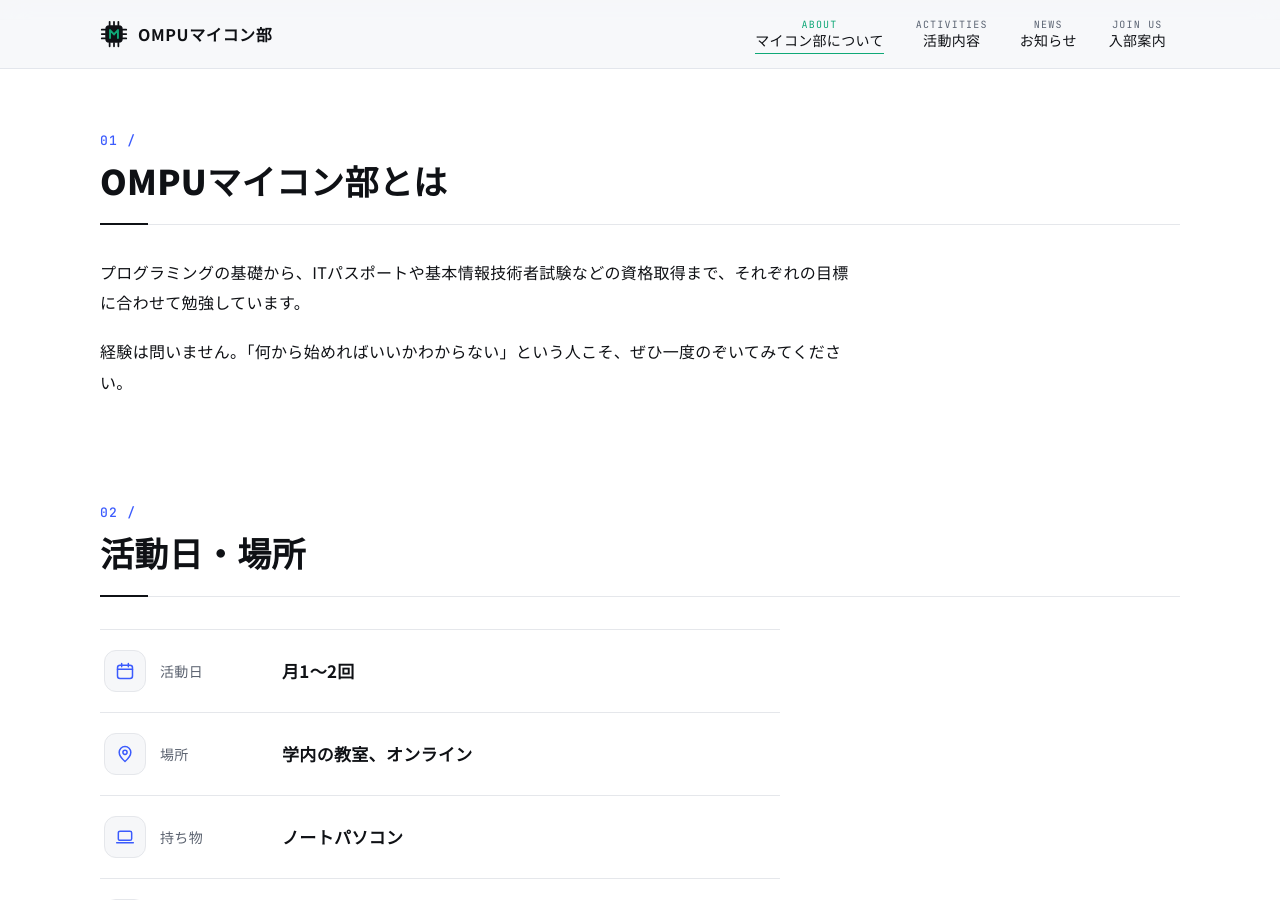
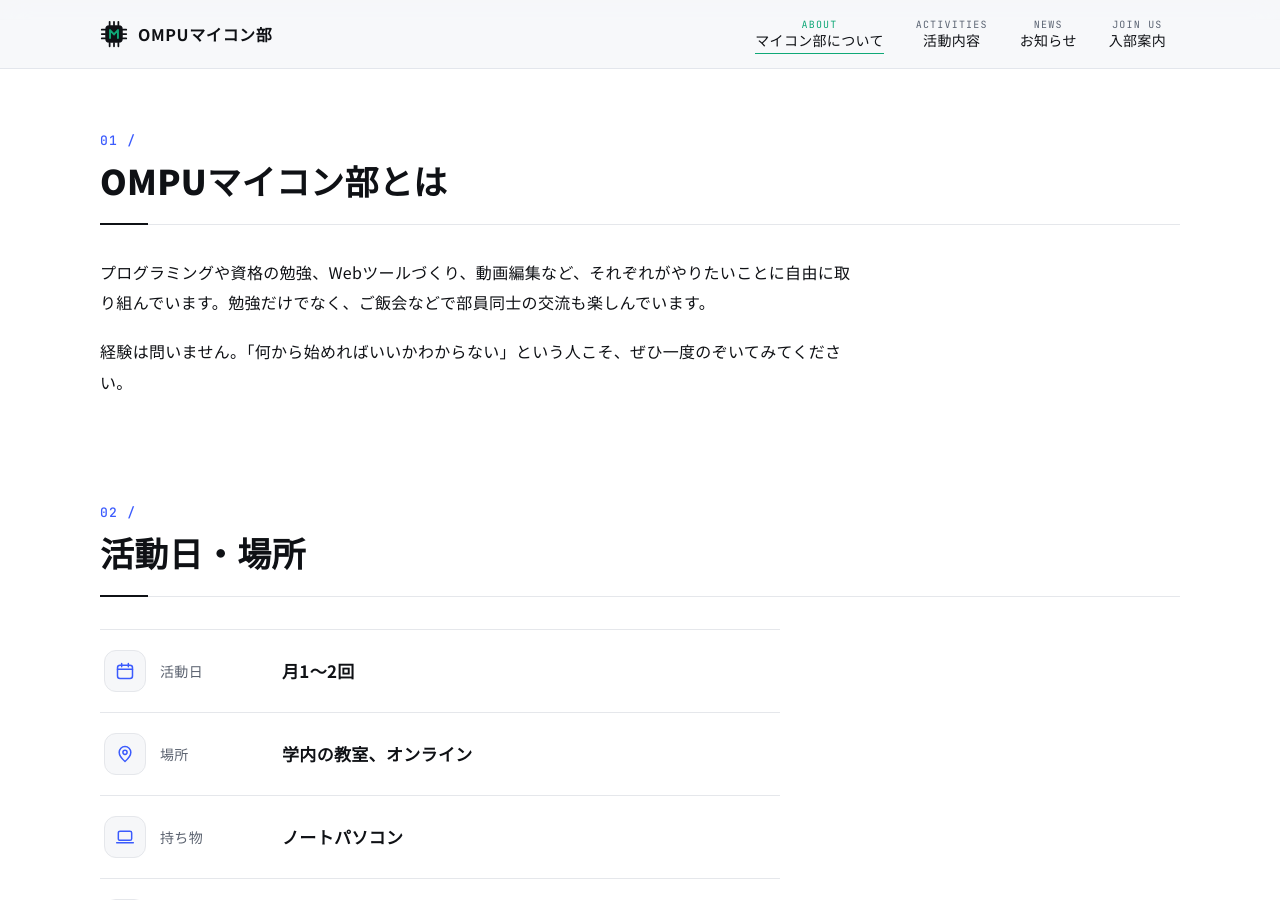
Before and after one commit to ompu-maikon/ompu-maikon.github.io, a Jekyll site: the page built from about.md, in a window 1280 px wide and 900 px high, scrolled down 373 px. Built offline with Jekyll 4.4.1, drawn with Linux system fonts in a browser that asks for light colours.

Commit message:
Add files via upload

```diff
--- a/about.md
+++ b/about.md
@@ -9,7 +9,7 @@ lead: OMPUマイコン部は、コンピュータのことを気軽に、楽し
 
 ## OMPUマイコン部とは {#intro}
 
-プログラミングの基礎から、ITパスポートや基本情報技術者試験などの資格取得まで、それぞれの目標に合わせて勉強しています。
+プログラミングや資格の勉強、Webツールづくり、動画編集など、それぞれがやりたいことに自由に取り組んでいます。勉強だけでなく、ご飯会などで部員同士の交流も楽しんでいます。
 
 経験は問いません。「何から始めればいいかわからない」という人こそ、ぜひ一度のぞいてみてください。
 
```
